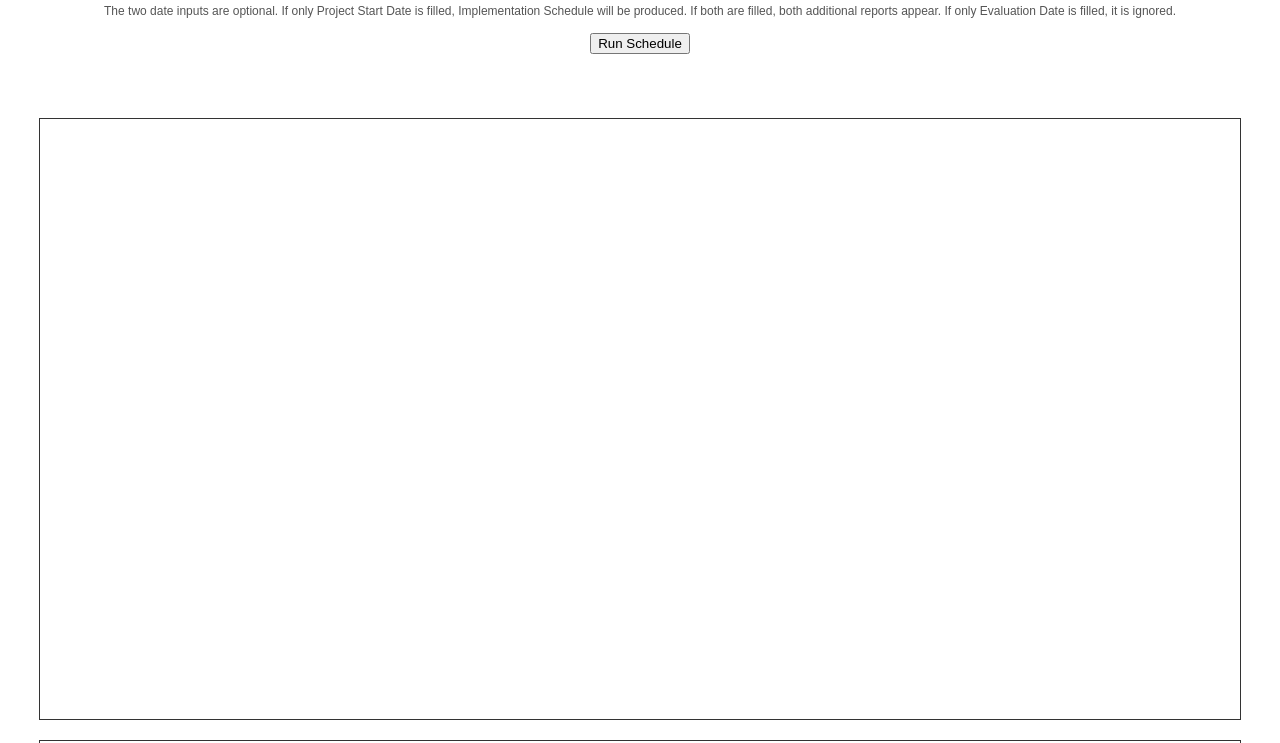
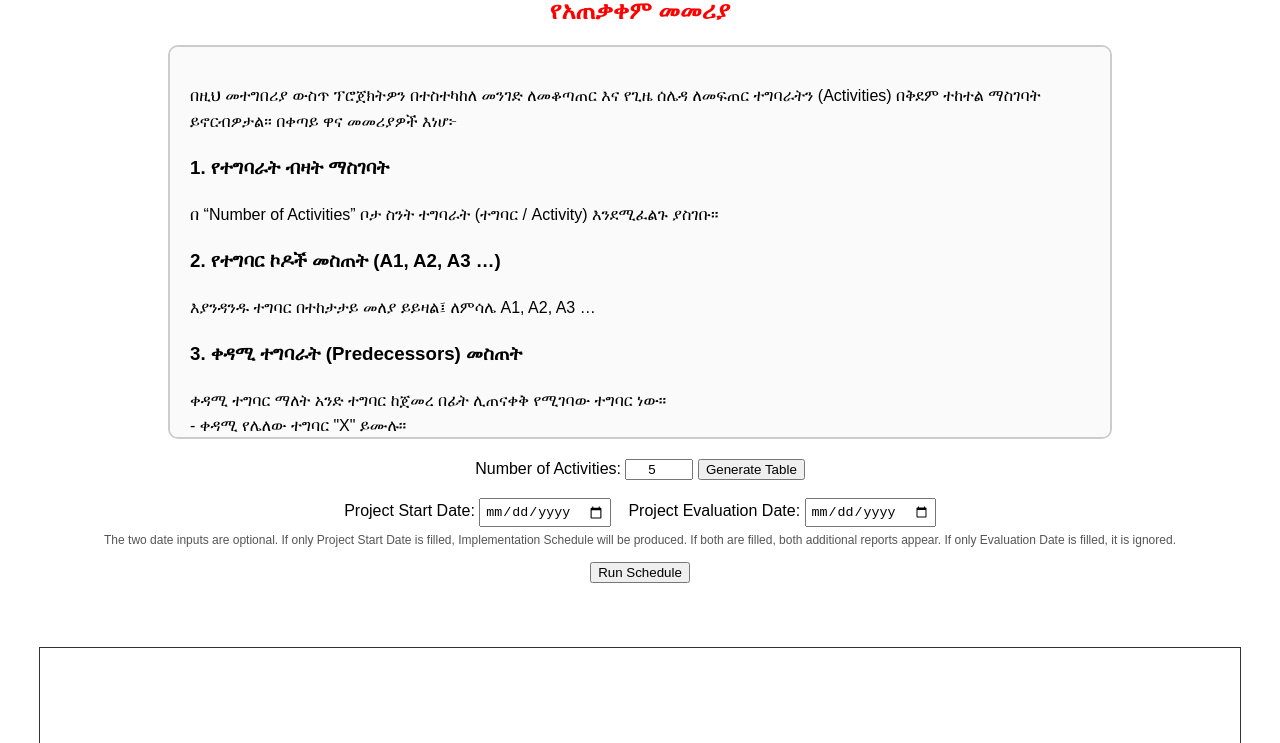
Before and after one commit to getnet714-lgtm/Project-Scheduler, a plain HTML site: page index.html in a window 1280 px wide. Shown: the part 357-1100 px from the top of the page. Drawn offline with Linux system fonts and the light colour scheme.

Commit message:
Update index.htmlI

```diff
--- a/index.html
+++ b/index.html
@@ -39,6 +39,91 @@ canvas { border:1px solid #333; display:block; margin: 20px auto; }
 </div>
 
 <h1>Project Scheduler</h1>
+<!-- ===== HEADER TITLE ===== -->
+<h1 style="text-align:center; margin-top: 20px;">Project Scheduler</h1>
+
+<!-- ===== RED AMHARIC HEADER (two lines below) ===== -->
+<h2 style="text-align:center; color:red; font-weight:bold; margin-top: 30px;">
+    የአጠቃቀም መመሪያ
+</h2>
+
+<!-- ===== SCROLLABLE INSTRUCTION BOX ===== -->
+<div style="
+    width: 85%;
+    max-width: 900px;
+    height: 350px;
+    overflow-y: scroll;
+    margin: 20px auto;
+    padding: 20px;
+    border: 2px solid #ccc;
+    border-radius: 10px;
+    background: #fafafa;
+    font-size: 16px;
+    line-height: 1.6;
+">
+
+    <p>
+        በዚህ መተግበሪያ ውስጥ ፕሮጀክትዎን በተስተካከለ መንገድ ለመቆጣጠር እና የጊዜ ሰሌዳ
+        ለመፍጠር ተግባራትን (Activities) በቅደም ተከተል ማስገባት ይኖርብዎታል።
+        በቀጣይ ዋና መመሪያዎች እነሆ፦
+    </p>
+
+    <h3>1. የተግባራት ብዛት ማስገባት</h3>
+    <p>
+        በ “Number of Activities” ቦታ ስንት ተግባራት (ተግባር / Activity) እንደሚፈልጉ
+        ያስገቡ።
+    </p>
+
+    <h3>2. የተግባር ኮዶች መስጠት (A1, A2, A3 …)</h3>
+    <p>
+        እያንዳንዱ ተግባር በተከታታይ መለያ ይይዛል፤ ለምሳሌ A1, A2, A3 …
+    </p>
+
+    <h3>3. ቀዳሚ ተግባራት (Predecessors) መስጠት</h3>
+    <p>
+        ቀዳሚ ተግባር ማለት አንድ ተግባር ከጀመረ በፊት ሊጠናቀቅ የሚገባው ተግባር ነው።<br>
+        - ቀዳሚ የሌለው ተግባር "X" ይሙሉ። <br>
+        - ቀዳሚ ሊሆነው የሚችለው ፊተኛ ተግባር ብቻ ነው (A3 ለማስጀመር A2 ብቻ ይችላል)።
+    </p>
+
+    <h3>4. ከሁለት በላይ ቀዳሚዎች ማስገባት</h3>
+    <p>
+        ብዙ ቀዳሚዎች ካሉ፣ በኮማ "," ይለያዩ።<br>
+        ለምሳሌ፦ A5 = A2, A3, A4
+    </p>
+
+    <h3>5. ቆይታ (Duration) መስጠት</h3>
+    <p>
+        የተግባር ቆይታ በቀናት እና በአካል ቁጥር (integer) መለኪያ ይጻፋል።
+    </p>
+
+    <h3>6. የፕሮጀክት መጀመሪያ ቀን (Project Start Date)</h3>
+    <p>
+        ፕሮጀክት የሚጀምርበትን ቀን ይምረጡ። ይህ ሁሉንም ተግባራት የጊዜ መስርያ ማዕከል ይሆናል።
+    </p>
+
+    <h3>7. የፕሮጀክት ግምገማ ቀን (Evaluation Date)</h3>
+    <p>
+        እስከ የተመረጠው ቀን ድረስ ፕሮጀክቱ ያለውን ሂደት ለመገምገም ይጠቅማል።
+    </p>
+
+    <h3>8. “Run Schedule” መጠቀም</h3>
+    <p>
+        ሁሉን መረጃ ካስገቡ በኋላ “Run Schedule” ይጫኑ። ፕሮግራሙ ቅደም ተከተል፣
+        ክሪቲካል ፓት፣ ጊዜ ሰንጠረዥ እና ቻርቶች ይዘጋጃል።
+    </p>
+
+    <h3>9. የፕሮጀክት ውጤቶች (Outputs)</h3>
+    <p>
+        - ጠቅላላ የፕሮጀክት ቆይታ<br>
+        - ክሪቲካል ፓት (Critical Path)<br>
+        - ES, EF, LS, LF, Slack ጊዜ ሰንጠረዥ<br>
+        - የፕሮጀክት ግብረ-መስራት ቻርት (Gantt Chart)<br>
+        - Network Diagram<br>
+        - Progress Analysis
+    </p>
+
+</div>
 
 <div id="controls">
   <label>Number of Activities: </label>
```
